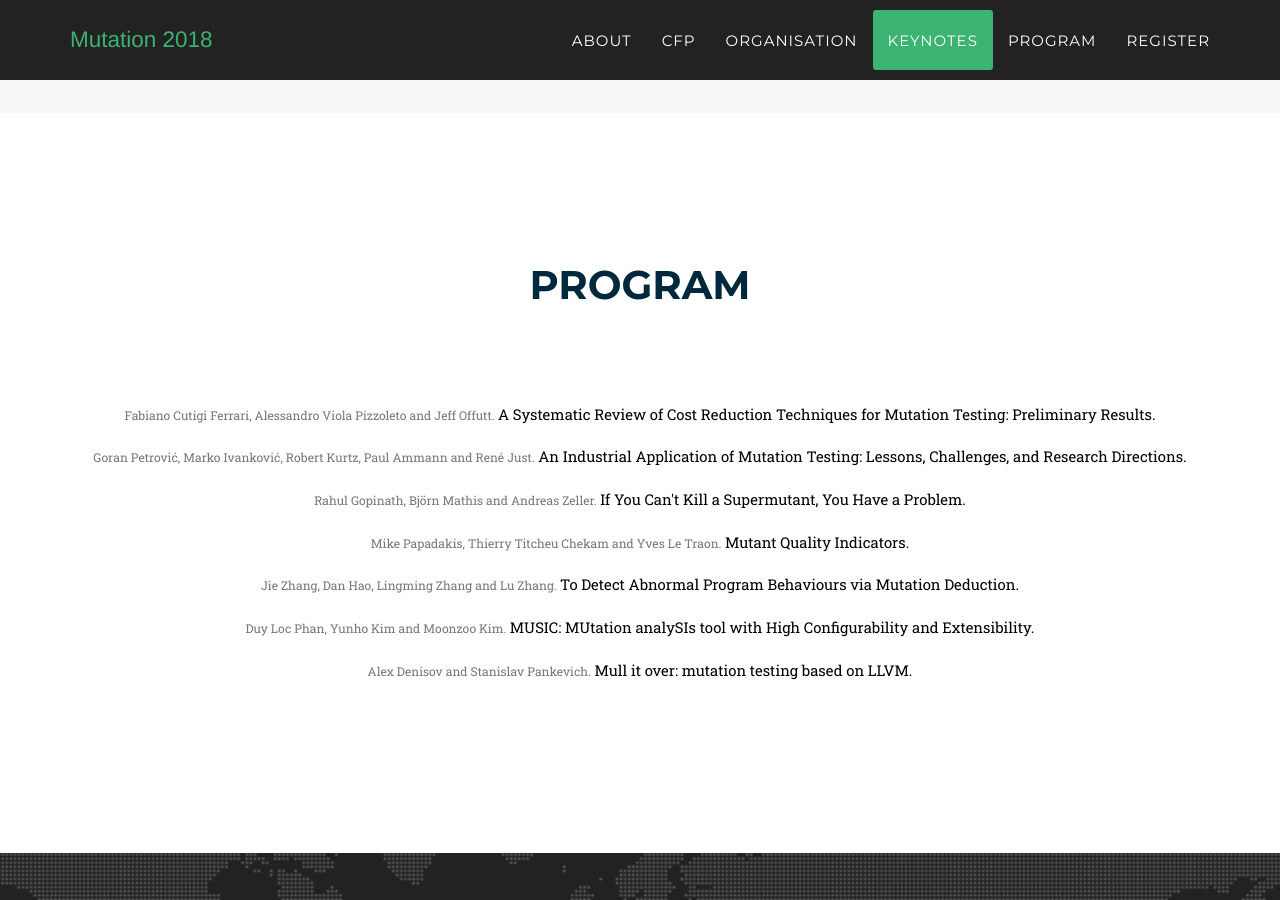
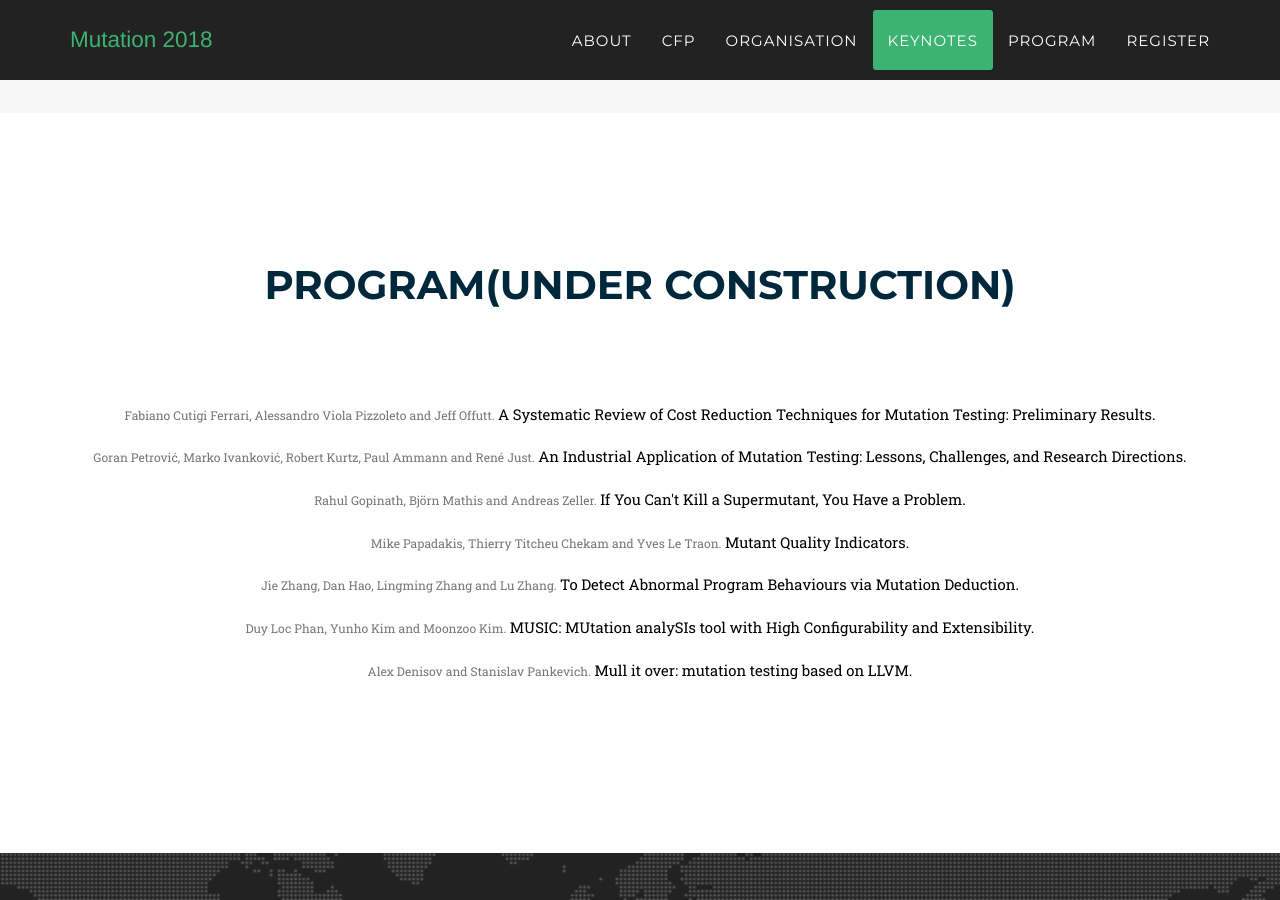
Before and after one commit to mutation-workshop/mutation-workshop.github.io, a Jekyll site: the page built from index.html, in a window 1280 px wide and 900 px high, scrolled down 5852 px. Built offline with Jekyll 4.4.1, drawn with Linux system fonts in a browser that asks for light colours; some web fonts are replaced.

Commit message:
Updated program heading

```diff
--- a/_includes/2018_data/program.html
+++ b/_includes/2018_data/program.html
@@ -3,7 +3,7 @@
         <div class="container">
             <div class="row">
                 <div class="col-lg-12 text-center">
-                    <h2 class="section-heading">Program</h2>
+                    <h2 class="section-heading">Program(under construction)</h2>
                     <h3 class="section-subheading text-muted"></h3>
                 </div>
             </div>
```
